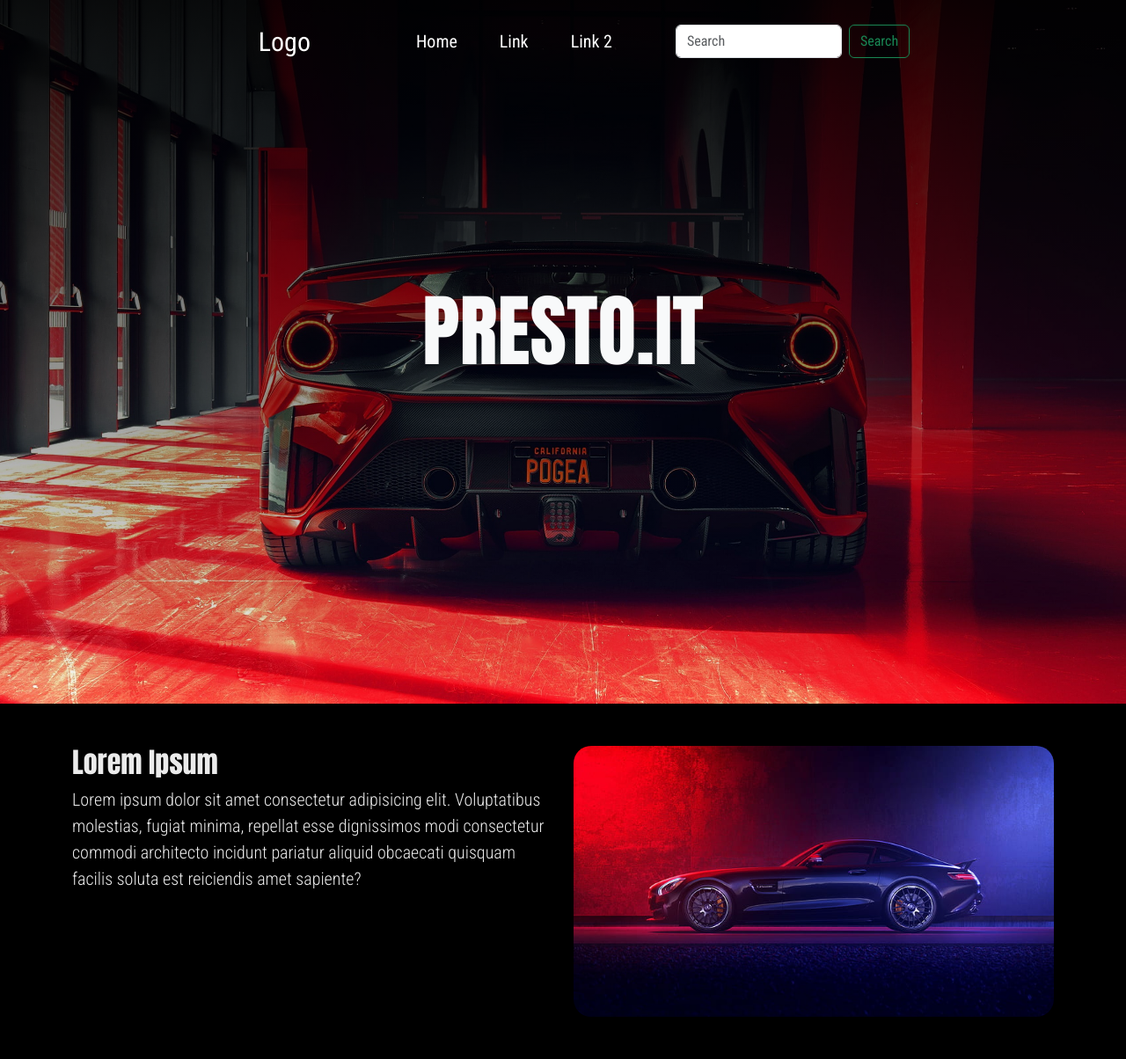
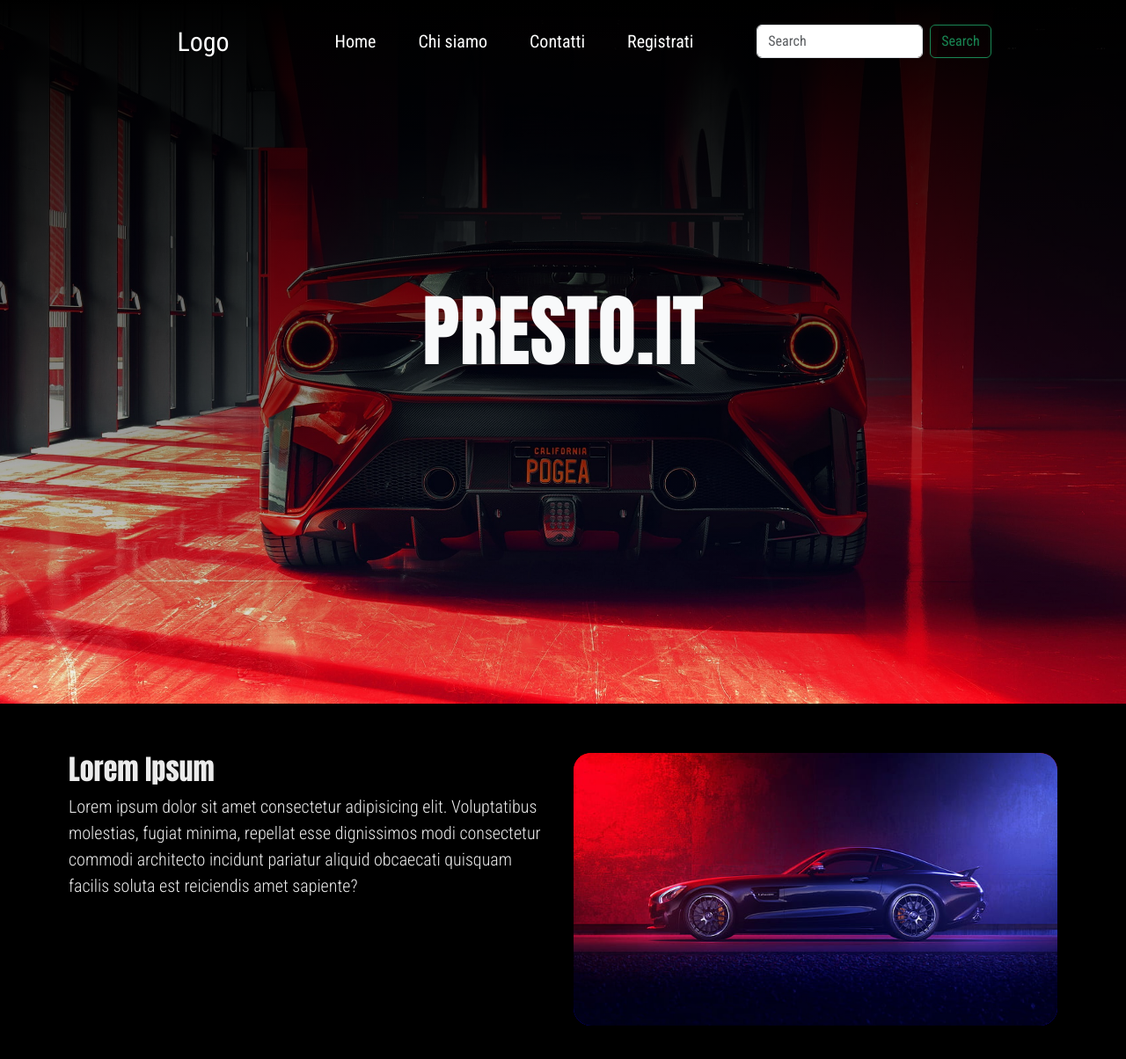
Before and after one commit to Giuseppefalcone1/Progetto_Presto.it, a plain HTML site: page index.html in a window 1280 px wide. Shown: the whole page at 88% size. Drawn offline with nearby package versions, Linux system fonts and the light colour scheme.

Commit message:
correzioni alla navbar, risolto problema link neri, link gialli allo scroll con js, aggiunti bordi effeto luminoso alla prima immagine

```diff
--- a/index.html
+++ b/index.html
@@ -32,7 +32,7 @@
     <!-- navbar -->
     <nav id="navbarMain" class=" navbarMain-custom position-fixed py-3 top-0 w-100 navbar navbar-expand">
         <div class="container-fluid d-flex justify-content-center">
-          <a class=" navbar-brand mx-5" href="#">
+          <a class="links navbar-brand mx-5" href="#">
             Logo
                 <!-- <img class="w-25" src="./media/logo1.png" alt=""> -->
           </a>
@@ -41,14 +41,17 @@
           </button>
 
             <ul class="navbar-nav mx-5 my-2 ">
-              <li class="link nav-item mx-3">
-                <a class=" nav-link active" aria-current="page" href="#">Home</a>
+              <li class="nav-item mx-3">
+                <a class="links nav-link active" aria-current="page" href="#">Home</a>
               </li>
-              <li class="link nav-item mx-3">
-                <a class=" nav-link" href="#">Link</a>
+              <li class="nav-item mx-3">
+                <a class="links nav-link" href="#">Chi siamo</a>
               </li>
-              <li class="link nav-item mx-3">
-                <a class=" nav-link" href="#">Link 2</a>
+              <li class="nav-item mx-3">
+                <a class=" links nav-link" href="#">Contatti</a>
+              </li>
+              <li class="nav-item mx-3">
+                <a class="links nav-link" href="#">Registrati</a>
               </li>
             </ul>
             <form class="d-flex" role="search">
@@ -62,24 +65,29 @@
     <!-- header -->
     <header class="mx-0 container-fluid w-100 vh-100 d-flex justify-content-center align-items-center">
         <!-- <img class="img-custom img-fluid w-100" src="./media/sfondoHeader.jpg" alt=""> -->
-        <h1 class="animate__animated animate__fadeInRightBig text-light my-5 pb-5">PRESTO.IT</h1>
+        <h1 class="animate__animated animate__fadeInRightBig text-light text-custom my-5 pb-5">PRESTO.IT</h1>
     </header>
     <!-- fine header -->
 
     <!-- sezione centrale -->
 
-    <section class="container">
+    <section class="container p-2">
       <div class="row">
         <div data-aos="fade-right" class="col-6 my-5">
           <h2>Lorem Ipsum</h2>
           <p class="lead">Lorem ipsum dolor sit amet consectetur adipisicing elit. Voluptatibus molestias, fugiat minima, repellat esse dignissimos modi consectetur commodi architecto incidunt pariatur aliquid obcaecati quisquam facilis soluta est reiciendis amet sapiente?</p>
         </div>
         <div data-aos="fade-left" class=" col-6 my-5">
-          <img class="img-fluid" src="./media/sectionImg1.jpg" alt="immagine">
+          <div class="container-img1">
+            <img class="img-fluid" src="./media/sectionImg1.jpg" alt="immagine">
+          </div>
+          </div>
+      </div>
+      <!-- <div class="card">
+        <div class="card2">
         </div>
-      </div>
+      </div> -->
     </section>
-
 
 
 
--- a/main.js
+++ b/main.js
@@ -8,25 +8,25 @@ let divimg1 = document.querySelector("#divImmagine1");
 
 window.addEventListener(`scroll` , ()=>{
 
-    // function changeNav(){}
+    // function scroll_Nav(){}
 
     let scrolled = window.scrollY;
 
     if(scrolled > 0){
 
         navbarMain.classList.add("navbar-scroll");
-        // links.forEach((link)=>{
-        //     link.style.color = var(--yellowCustom);
+        links.forEach((link)=>{
+            link.style.color = "var(--yellowCustom)";
 
-        // })
+        })
 
     }else{
 
         navbarMain.classList.remove("navbar-scroll");
 
-        // links.forEach((link)=>{
-        //     link.style.color = var(--yellowCustom);
-        // })
+        links.forEach((link)=>{
+            link.style.color = "white";
+        })
     };
 
 
--- a/style.css
+++ b/style.css
@@ -1,11 +1,15 @@
+:root{
+
+    --blackCustom: rgb(22, 22, 22);
+    --redCustom: rgba(151, 21, 12, 0.5);
+    --whiteCustom: rgb(235,235,235);
+    --yellowCustom: rgb(203, 248, 0);
+}
+/* PROMEMORIA IMPORTANTE QUELLO CHE STA SOTTO VEDE QUELLO CHE STA SOPRA
+SE AD ESEMPIO IL SELETTORE UNVERASALE E SOPRA, NON VEDRA LA VARIABIE WHITECUSTOM */
 *{
     font-family: 'Roboto Condensed', sans-serif;
     color: var(--whiteCustom);
-}
-
-a{
-
-    color: white !important;
 
 }
 
@@ -13,14 +17,7 @@ h1,h2,h3,h4,h5,h6{
     font-family: 'Anton', sans-serif;
 }
 
-:root{
 
-    --blackCustom: rgb(22, 22, 22);
-    --redCustom: rgba(151, 21, 12, 0.5);
-    --whiteCustom: rgb(235,235,235);
-    --yellowCustom:
-
-}
 
 body{
 
@@ -44,10 +41,11 @@ background-color: black ;
 
 header{
 
-    background: linear-gradient( rgba(0, 0, 0, 0.89), rgba(0, 0, 0, 0)), url(./media/sfondoHeader.jpg)  ;
+    background: linear-gradient( rgb(0, 0, 0), rgba(0, 0, 0, 0)), url(./media/sfondoHeader.jpg)  ;
     background-position: center ;
     background-size: cover;
     background-repeat: no-repeat;
+    background-attachment: fixed;
 
 }
 
@@ -56,7 +54,7 @@ h1{
 
     font-size:90px;
     font-stretch: expanded
-
+    /* text-shadow: 2px 2px red; */
 }
 
 .navbar-scroll{
@@ -67,8 +65,54 @@ h1{
 
 }
 
+.container-img1{
+
+    background-image: linear-gradient(163deg, #ff0000 30%, #0f00e7 60%);
+    border-radius: 20px;
+    transition: all .3s;
+    border: 0px;
+
+}
+
 .img-fluid{
 
     border-radius: 20px;
+    transition: all 0.5s;
 
 }
+
+.img-fluid:hover{
+
+    box-shadow: 0px 0px 25px 1px rgb(111, 0, 255);
+    transform: scale(0.98);
+    border-radius: 20px;
+
+}
+
+/* card animata  */
+    /* .card {
+        width: 190px;
+        height: 254px;
+        background-image: linear-gradient(163deg, #00ff75 0%, #3700ff 100%);
+        border-radius: 20px;
+        transition: all .3s;
+        border: 0px;
+    }
+
+    .card2 {
+        width: 190px;
+        height: 254px;
+        background-color: #1a1a1a;
+        border-radius: 10px;
+        transition: all .2s;
+    }
+
+    .card2:hover {
+        transform: scale(0.98);
+        border-radius: 20px;
+    }
+
+    .card:hover {
+        box-shadow: 0px 0px 30px 1px rgba(0, 255, 117, 0.30);
+    } */
+/* fine card animata */
```
Also changed, not shown: media/MercedesLogo.png (added).
